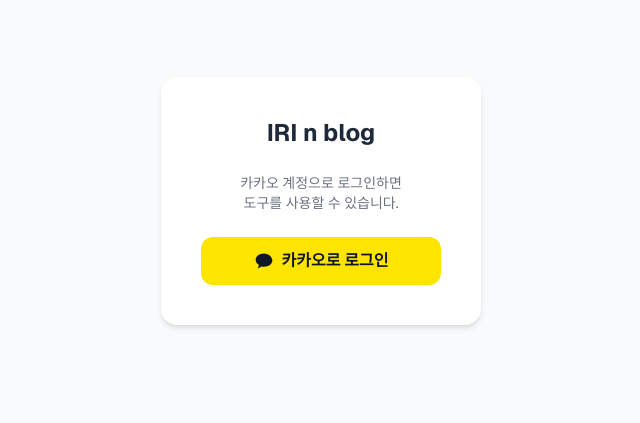
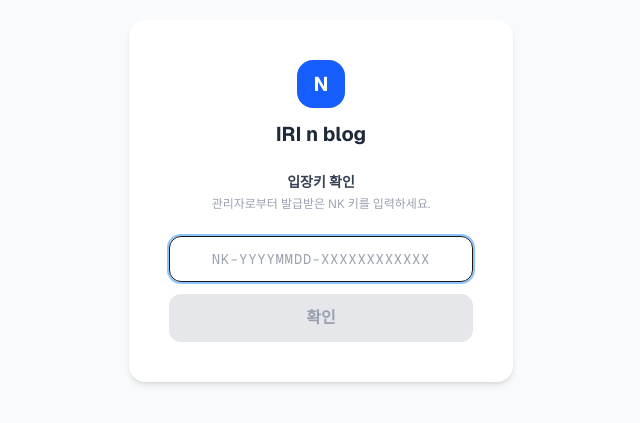
Before and after one commit to m6pooh-ctrl/IRI, a Next.js app: page /login in a window 1280 px wide. Shown: the part 199-622 px from the top of the page, without its empty margins (319-959 px from the left). Built offline with nearby package versions, Linux system fonts and the light colour scheme.

Commit message:
로그인 흐름 변경: NK키 입력 후 카카오 로그인

```diff
--- a/src/app/api/auth/kakao/callback/route.ts
+++ b/src/app/api/auth/kakao/callback/route.ts
@@ -1,4 +1,5 @@
 import { NextRequest, NextResponse } from 'next/server'
+import { validateNKKey } from '@/lib/nk'
 
 export async function GET(req: NextRequest) {
   const code = req.nextUrl.searchParams.get('code')
@@ -21,8 +22,8 @@
   const token = await tokenRes.json()
 
   if (!token.access_token) {
-    const code = encodeURIComponent(token.error_code ?? token.error ?? 'token_fail')
-    return NextResponse.redirect(new URL(`/login?error=${code}`, req.url))
+    const errCode = encodeURIComponent(token.error_code ?? token.error ?? 'token_fail')
+    return NextResponse.redirect(new URL(`/login?error=${errCode}`, req.url))
   }
 
   // 사용자 정보 조회
@@ -31,18 +32,25 @@
   })
   const user = await userRes.json()
 
+  // NK 사전 인증 쿠키 확인 — 카카오 로그인 전 NK키를 검증했다면 즉시 활성화
+  const preauth = req.cookies.get('nk_preauth')?.value ?? ''
+  const nkValid = preauth ? validateNKKey(preauth).valid : false
+
   const session = {
     id: user.id,
     nickname: user.kakao_account?.profile?.nickname ?? '사용자',
     avatar: user.kakao_account?.profile?.profile_image_url ?? null,
+    nk_valid: nkValid,
   }
 
   const res = NextResponse.redirect(new URL('/', req.url))
   res.cookies.set('session', Buffer.from(JSON.stringify(session)).toString('base64'), {
     httpOnly: true,
     secure: process.env.NODE_ENV === 'production',
-    maxAge: 60 * 60 * 24 * 7, // 7일
+    maxAge: 60 * 60 * 24 * 7,
     path: '/',
   })
+  // 임시 쿠키 제거
+  res.cookies.delete('nk_preauth')
   return res
 }
--- /dev/null
+++ b/src/app/api/auth/pre-activate/route.ts
@@ -0,0 +1,22 @@
+import { NextRequest, NextResponse } from 'next/server'
+import { validateNKKey } from '@/lib/nk'
+
+// NK키 사전 검증 — 카카오 로그인 전에 키 유효성 확인 후 임시 쿠키 발급
+export async function POST(req: NextRequest) {
+  const { key } = await req.json()
+  const result = validateNKKey(key ?? '')
+
+  if (!result.valid) {
+    return NextResponse.json({ error: result.reason }, { status: 400 })
+  }
+
+  const res = NextResponse.json({ ok: true })
+  // 10분 유효 임시 쿠키 — 카카오 콜백에서 검증 후 세션에 nk_valid 반영
+  res.cookies.set('nk_preauth', key.trim().toUpperCase(), {
+    httpOnly: true,
+    secure: process.env.NODE_ENV === 'production',
+    maxAge: 60 * 10,
+    path: '/',
+  })
+  return res
+}
--- a/src/app/login/page.tsx
+++ b/src/app/login/page.tsx
@@ -1,21 +1,83 @@
-export default async function LoginPage({
-  searchParams,
-}: {
-  searchParams: Promise<{ error?: string }>
-}) {
-  const { error } = await searchParams
+'use client'
+
+import { useState } from 'react'
+
+export default function LoginPage() {
+  const [key, setKey] = useState('')
+  const [step, setStep] = useState<'key' | 'kakao'>('key')
+  const [error, setError] = useState('')
+  const [loading, setLoading] = useState(false)
+
+  async function handleKeySubmit(e: React.FormEvent) {
+    e.preventDefault()
+    if (!key.trim()) return
+    setLoading(true)
+    setError('')
+
+    const res = await fetch('/api/auth/pre-activate', {
+      method: 'POST',
+      headers: { 'Content-Type': 'application/json' },
+      body: JSON.stringify({ key: key.trim() }),
+    })
+    const data = await res.json()
+
+    if (data.ok) {
+      setStep('kakao')
+    } else {
+      setError(data.error ?? '유효하지 않은 키입니다.')
+    }
+    setLoading(false)
+  }
+
   return (
     <main className="min-h-screen flex flex-col items-center justify-center bg-gray-50">
-      <div className="bg-white rounded-2xl shadow-md p-10 flex flex-col items-center gap-6 w-80">
-        <h1 className="text-2xl font-bold text-gray-800">IRI n blog</h1>
-        <p className="text-sm text-gray-500 text-center">
-          카카오 계정으로 로그인하면<br />도구를 사용할 수 있습니다.
-        </p>
+      <div className="bg-white rounded-2xl shadow-md p-10 flex flex-col items-center gap-6 w-96">
+        {/* 로고 */}
+        <div className="flex flex-col items-center gap-1">
+          <div className="flex h-12 w-12 items-center justify-center rounded-2xl bg-blue-600 text-white font-bold text-xl">N</div>
+          <h1 className="text-xl font-bold text-gray-800 mt-2">IRI n blog</h1>
+        </div>
+
+        {step === 'key' ? (
+          <>
+            <div className="text-center">
+              <p className="text-sm font-semibold text-gray-700">입장키 확인</p>
+              <p className="text-xs text-gray-400 mt-1">관리자로부터 발급받은 NK 키를 입력하세요.</p>
+            </div>
+
+            <form onSubmit={handleKeySubmit} className="w-full flex flex-col gap-3">
+              <input
+                type="text"
+                value={key}
+                onChange={e => setKey(e.target.value.toUpperCase())}
+                placeholder="NK-YYYYMMDD-XXXXXXXXXXXX"
+                className="w-full border rounded-xl px-4 py-3 text-sm font-mono tracking-wider focus:outline-none focus:ring-2 focus:ring-blue-300 text-center"
+                autoFocus
+              />
               {error && (
-          <p className="text-xs text-red-500 bg-red-50 px-3 py-2 rounded-lg w-full text-center">
-            오류: {error}
+                <p className="text-xs text-red-500 bg-red-50 px-3 py-2 rounded-lg text-center">
+                  {error}
                 </p>
               )}
+              <button
+                type="submit"
+                disabled={loading || !key.trim()}
+                className="w-full bg-blue-600 hover:bg-blue-700 disabled:bg-gray-200 disabled:text-gray-400 text-white font-semibold py-3 rounded-xl transition"
+              >
+                {loading ? '확인 중…' : '확인'}
+              </button>
+            </form>
+          </>
+        ) : (
+          <>
+            <div className="text-center">
+              <div className="mb-3 flex items-center justify-center gap-2 rounded-xl bg-green-50 border border-green-200 px-4 py-2.5">
+                <span className="text-green-600 text-sm font-semibold">✓ 입장키 확인 완료</span>
+              </div>
+              <p className="text-sm font-semibold text-gray-700">카카오로 로그인</p>
+              <p className="text-xs text-gray-400 mt-1">카카오 계정으로 본인 인증을 완료하세요.</p>
+            </div>
+
             <a
               href="/api/auth/kakao"
               className="w-full flex items-center justify-center gap-2 bg-[#FEE500] hover:bg-[#f0d800] text-gray-900 font-semibold py-3 rounded-xl transition"
@@ -25,6 +87,15 @@
               </svg>
               카카오로 로그인
             </a>
+
+            <button
+              onClick={() => { setStep('key'); setKey(''); setError('') }}
+              className="text-xs text-gray-400 hover:text-gray-600"
+            >
+              ← 입장키 다시 입력
+            </button>
+          </>
+        )}
       </div>
     </main>
   )
```
Lines whose indentation alone changed are shown as unchanged.
